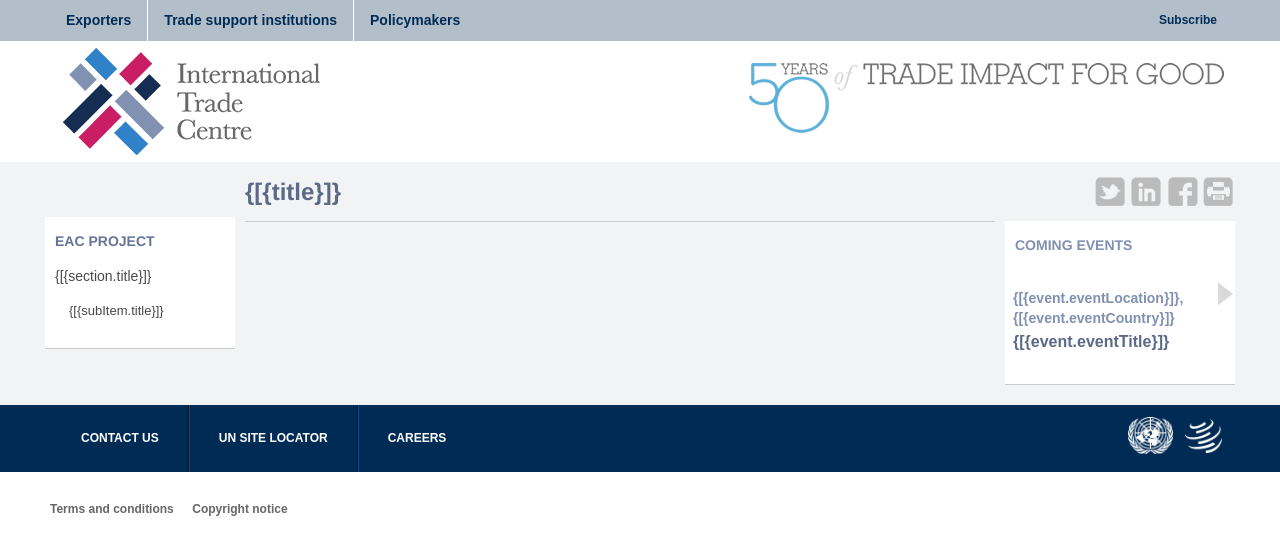
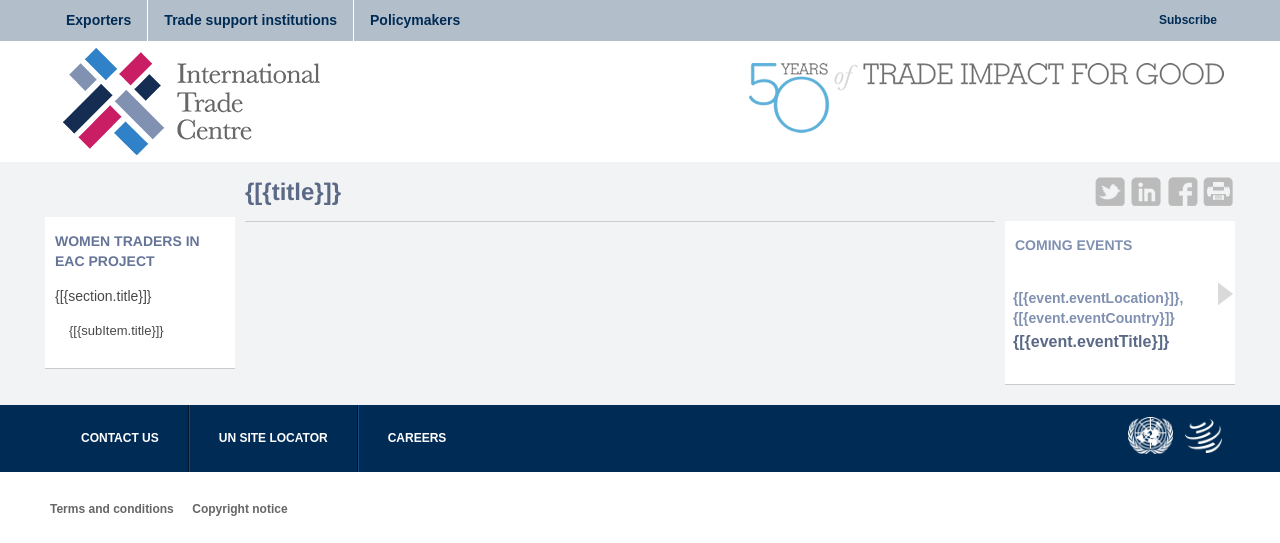
Before and after one commit to rclebsch/itc_005, a Django app: page /app/ in a window 1280 px wide. Shown: the top 543 px of the page. Run offline with Django 3.2, Linux system fonts and the light colour scheme; some libraries are stand-ins or nearby versions.

Commit message:
Menu order and labels

```diff
--- a/app/static/app/js/eac.js
+++ b/app/static/app/js/eac.js
@@ -80,7 +80,7 @@ function theProjectContentCtrl ($scope) {
 	$scope.initialized = false;
     $scope.menuStructure = {
         id:'section-the-project',
-        title: 'The Project',
+        title: 'About the project',
         extendedTitle: 'Trade facilitation support for women cross-border traders and MSMEs in East African Community (EAC)',
         subItems:[
             {title:'Mission', bookmark:'bookmark1'},
--- a/app/templates/app/content.html
+++ b/app/templates/app/content.html
@@ -5,9 +5,6 @@
                 <div class="widget">
                     <div>
                         <div class="content">
-                            <div ng-show="isVisible('section-the-project')" ng-cloak class="animate-show animate-hide">
-                                {% include "app/content-the-project.html" %}
-                            </div>
                             <div ng-show="isVisible('section-edirectory')" ng-cloak class="animate-show animate-hide">
                                 {% include "app/content-edirectory.html" %}
                             </div>
@@ -20,6 +17,9 @@
                             <div ng-show="isVisible('section-events')" ng-cloak class="animate-show animate-hide">
                                 {% include "app/content-events.html"%}
                             </div>
+                            <div ng-show="isVisible('section-the-project')" ng-cloak class="animate-show animate-hide">
+                                {% include "app/content-the-project.html" %}
+                            </div>
                         </div>
                     </div>
                 </div>
--- a/app/templates/app/left-menu.html
+++ b/app/templates/app/left-menu.html
@@ -1,5 +1,5 @@
 <aside class="box-hld subpage-left-navbar dzHolderCC">
-    <h2 class="dark-blue">EAC Project</h2>
+    <h2 class="dark-blue">WOMEN TRADERS IN EAC Project</h2>
     <a class="toggle-menu-left-menu sort" rel="toggleSection2" href="#"></a>
     <div id="ctl00_mainC_dzleftmenu_updatepanel">
         <div class="dropzone PBClear">
```
